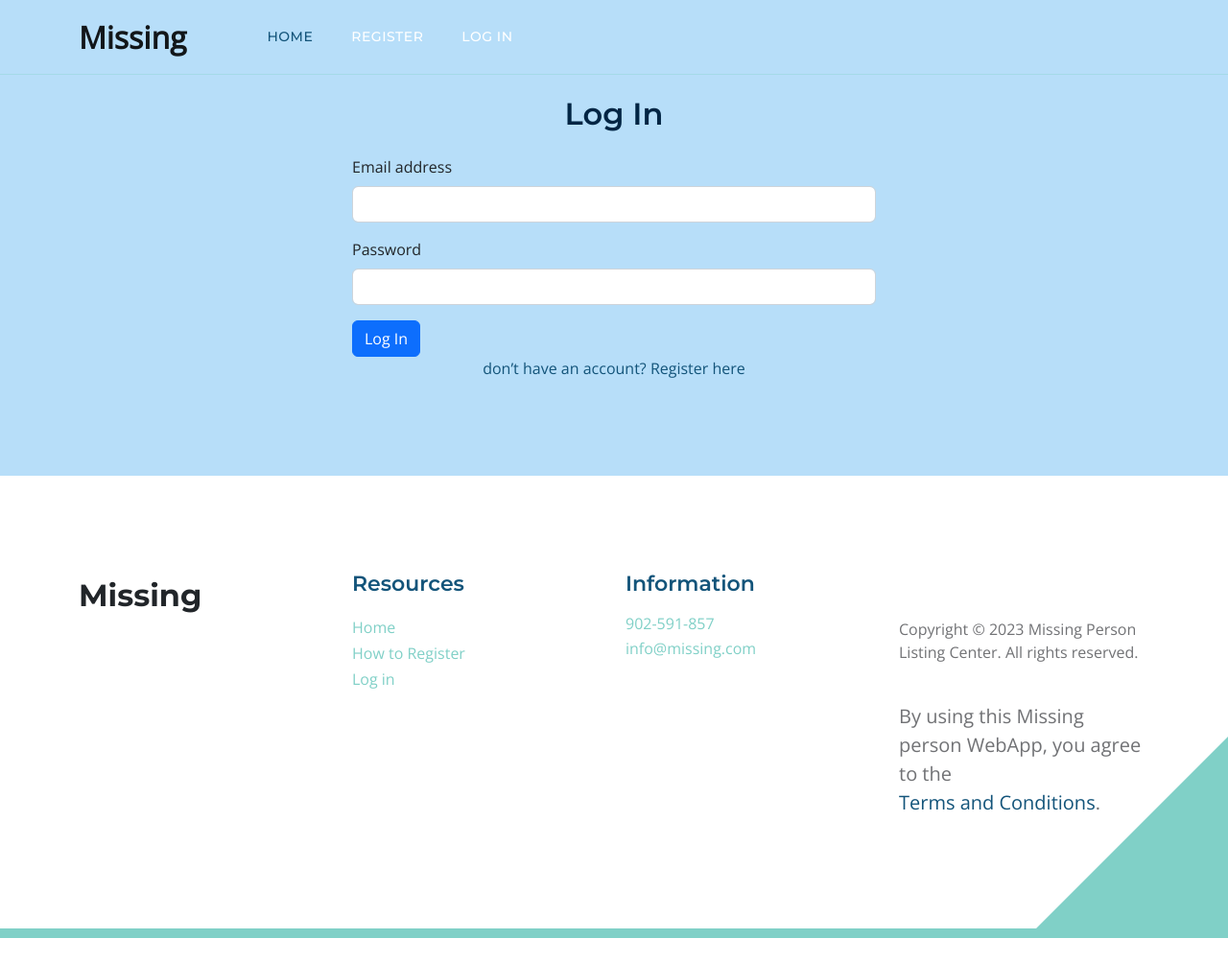
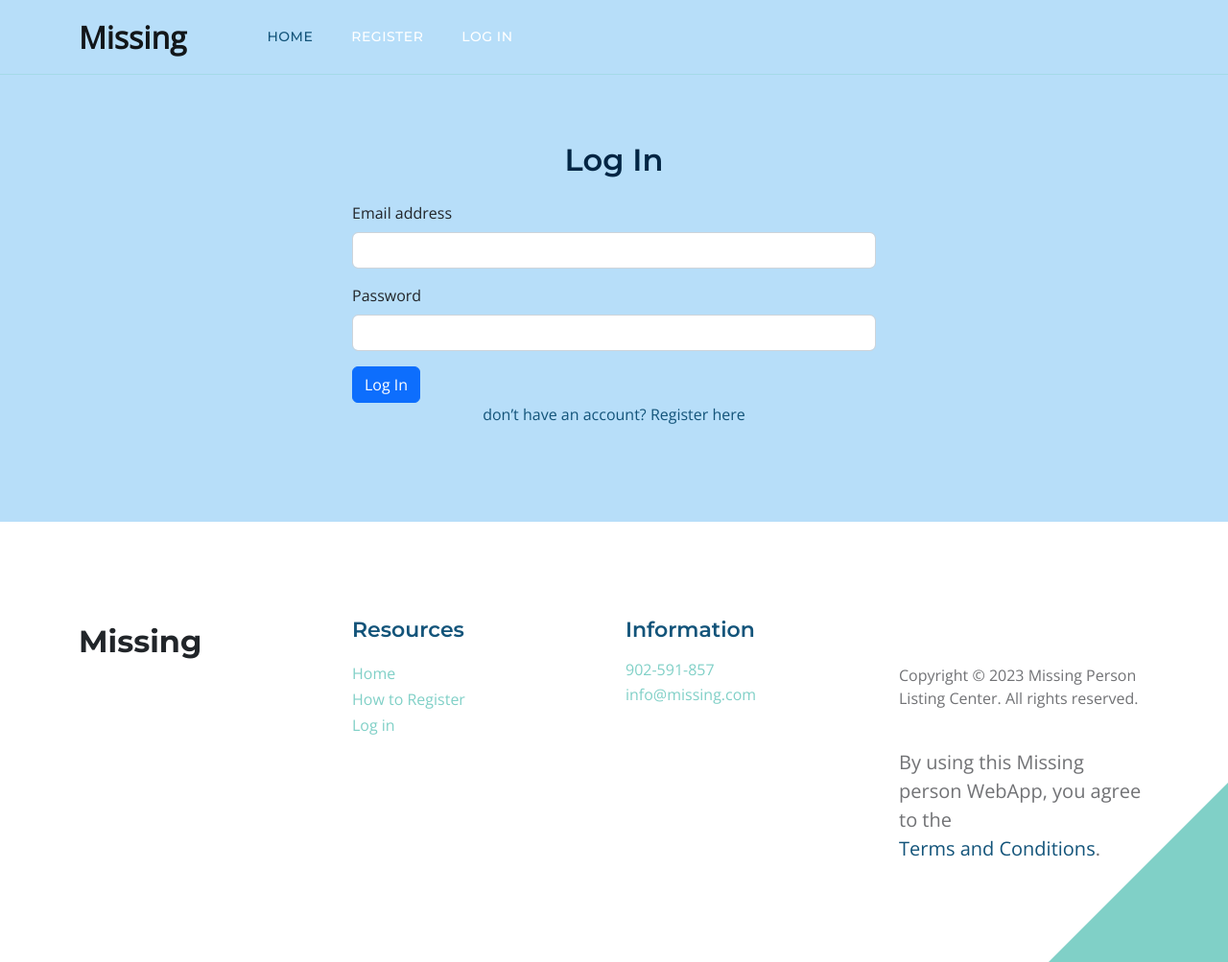
Before and after one commit to eyoul/missing_person, a Flask app: page /auth/login in a window 1280 px wide. Shown: the top 1003 px of the page at 96% size. Before the commit the page ends 978 px from the top, so only its background shows below. Run offline with Flask 3, Linux system fonts and the light colour scheme; some libraries are stand-ins or nearby versions.

Commit message:
Update login.html

```diff
--- a/missing/templates/auth/login.html
+++ b/missing/templates/auth/login.html
@@ -2,12 +2,11 @@
 {% block title %}Log In{% endblock %}
 {% block content %}
 <section class="topics-detail-section section-padding" id="topics-detail">
-  <h3 class="mb-4" style="text-align: center; color: rgb(2, 37, 68);">Log In</h3>
   <div class="container">
-    <h4 style="text-align: center;"></h4>
     <div class="row justify-content-center">
       <div class="col-md-6">
-        <form method="post">
+        <form method="post"><br><br>
+          <h3 class="mb-4" style="text-align: center; color: rgb(2, 37, 68);">Log In</h3>
           <div class="mb-3">
             <label for="email" class="form-label">Email address</label>
             <input type="email" class="form-control" id="email" name="email" required>
```
